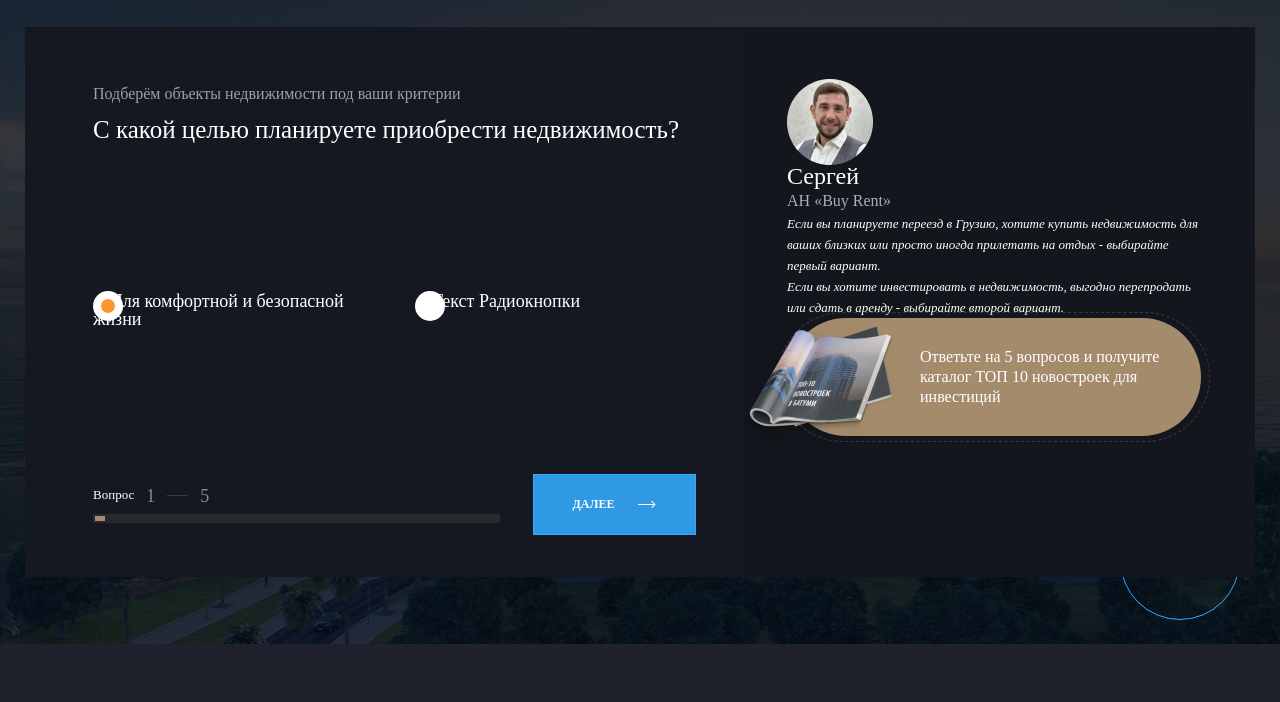
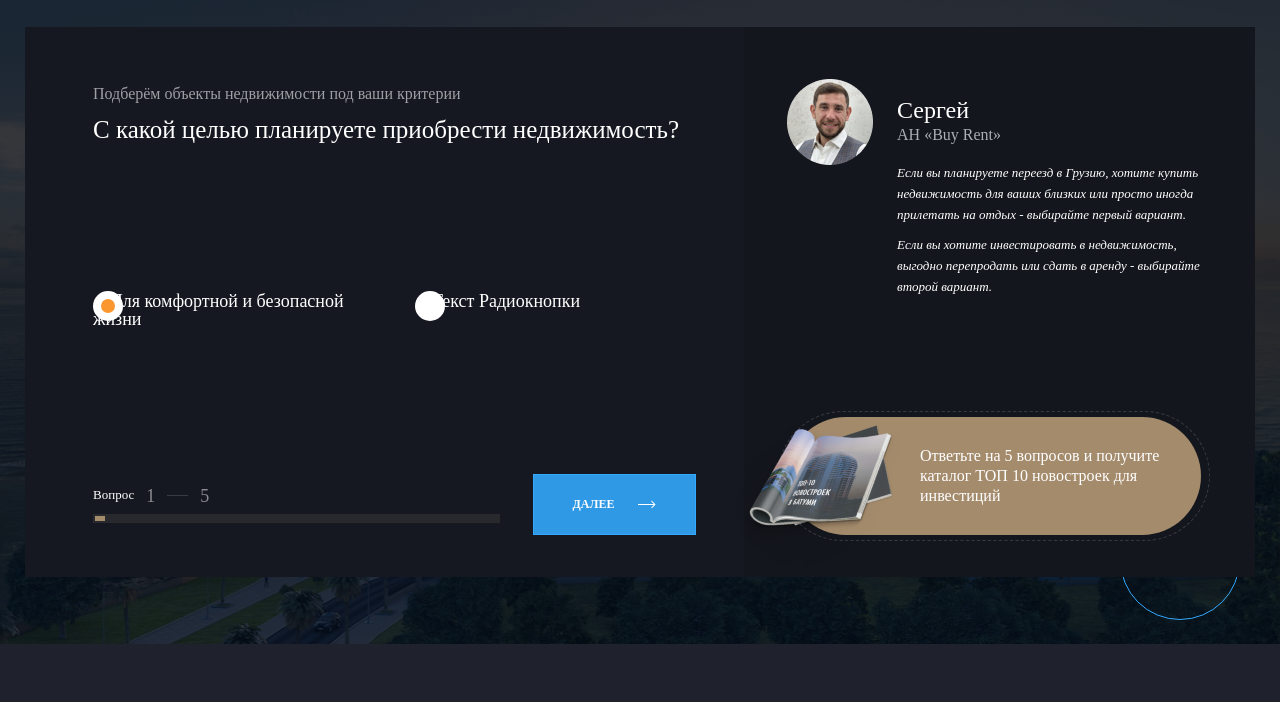
Before and after one commit to flaberfl/buyrent-webpack, a website built with webpack: page src/index.html in a window 1280 px wide. Shown: the part 98-800 px from the top of the page. Built offline with nearby package versions, Linux system fonts and the light colour scheme; files whose address does not match are found by name.

Commit message:
Update quiz-form.scss

```diff
--- a/src/scss/quiz-form.scss
+++ b/src/scss/quiz-form.scss
@@ -121,6 +121,33 @@
     gap: rem(24);
   }
 
+  &__manager {
+    display: flex;
+    flex: 1 1 auto;
+    align-items: flex-start;
+
+    gap: rem(24)
+  }
+
+  &__descr {
+    padding-top: rem(20);
+  }
+
+  &__icon-photo {
+    @include adaptiveValue("width", 86, 58);
+  }
+
+  &__positon {
+    margin-bottom: rem(15);
+  }
+
+  &__text {
+    p {
+      &:not(:last-child) {
+        margin-bottom: rem(9);
+      }
+    }
+  }
 
   &__footer {
     display: flex;
```
